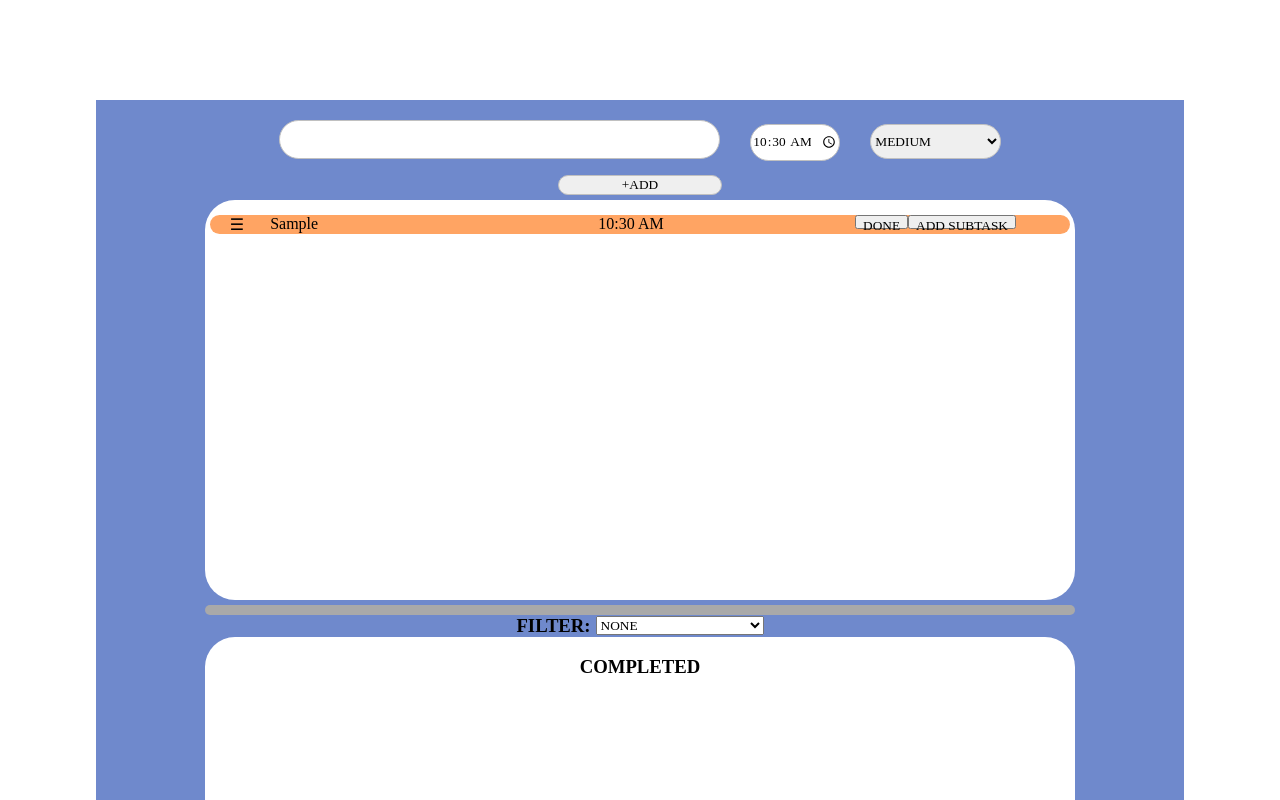
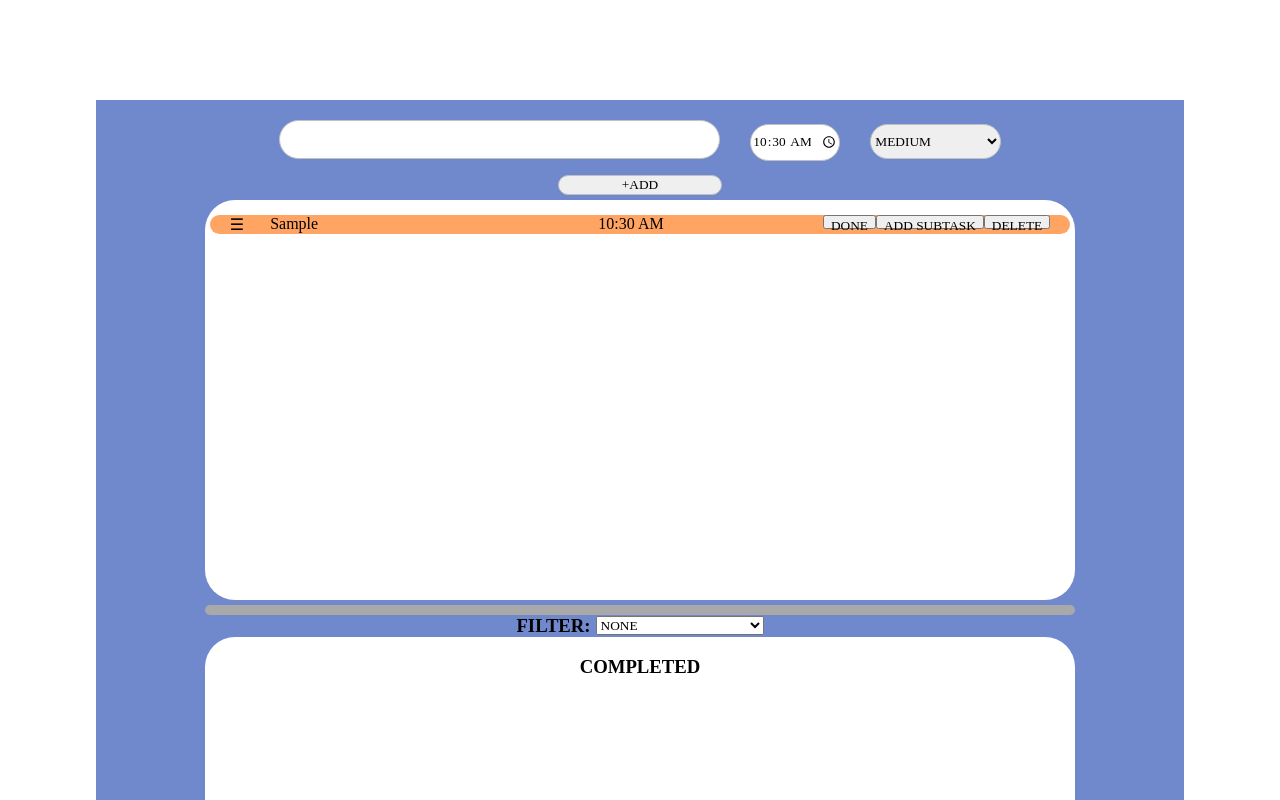
Before and after one commit to noahgmurphy/todo-list-app, a React (Create React App) app: page / in a window 1280 px wide. Both pictures are taken after typing "Sample", "10:30" into the empty fields and a click on the button "+ADD". Shown: the top 800 px of the page. Built offline with nearby package versions, Linux system fonts and the light colour scheme.

Commit message:
add delete task button and a README.md file

```diff
--- a/src/features/todo/Todo.js
+++ b/src/features/todo/Todo.js
@@ -1,5 +1,5 @@
 import React, {useState, useEffect, useRef} from 'react';
-import {addTodo, completeTodo, addSubtask, completeSubtask, changeFilter, rearrangeList} from './todoSlice.js';
+import {addTodo, completeTodo, deleteTodo, addSubtask, completeSubtask, changeFilter, rearrangeList} from './todoSlice.js';
 import {useDispatch, useSelector} from 'react-redux';
 import styles from './Todo.module.css';
 
@@ -77,6 +77,11 @@ export const Todo = (props) => {
     const handleDoneClick = (id) => {
             console.log(id);
             dispatch(completeTodo({id:id}))
+    }
+
+    const handleDelete = (id) =>{
+        console.log(id);
+        dispatch(deleteTodo({id:id}));
     }
 
     //Select Data
@@ -242,6 +247,10 @@ return(
                            else subElement.style.display="none";
                         }
                         }>ADD SUBTASK</button>
+                        <button className={styles.deleteTaskButton} onClick = {()=>{
+                            handleDelete(item.id)
+                        }}>DELETE</button>
+
                         </div>
                         {item.subtasks && item.subtasks.map((subtask, index)=>{
                             if (subtask.completed===false){
--- a/src/features/todo/Todo.module.css
+++ b/src/features/todo/Todo.module.css
@@ -77,13 +77,22 @@ form{
     top: 10px;
     border-radius: 30px;
     padding-left: 20px;
+    height: auto;
+    overflow: auto;
+
 }
 
 .buttonContainer{
     height: 18px;
+
     display: inline;
-    position: absolute;
-    left: 75%;
+
+    position: relative;
+    float: right;
+    right: 20px;
+
+
+
 
 
 }
@@ -128,6 +137,9 @@ form{
 
 
 }
+.deleteTaskButton{
+    height: 80%;
+}
 
 /*SUBTASKS*/
 .subtaskInputContainer{
@@ -144,7 +156,9 @@ form{
 }
 .subtaskContainer{
     position: relative;
+    width: 250px;
     left: 2%;
+    text-align: left;
 }
 
 .subtaskText{
@@ -203,3 +217,16 @@ form{
     margin-right:auto;
     border-radius: 30px;
 }
+
+/*MEDIA QUERIES*/
+
+@media only screen and (max-width:574px){
+   .taskText{
+    position: relative;
+    right: 20%;
+   }
+   .buttonContainer{
+    margin-bottom: 2%;
+   }
+
+}
--- a/src/features/todo/todoSlice.js
+++ b/src/features/todo/todoSlice.js
@@ -15,6 +15,11 @@ const todoSlice = createSlice({
                 ...item,
                 completed: true
             } : item)
+        },
+        deleteTodo: (state, action) =>{
+            console.log(action.payload)
+            return state.filter((item)=>item.id != action.payload.id);
+
         },
         addSubtask: (state, action) => {
             console.log("called");
@@ -108,7 +113,7 @@ const todoSlice = createSlice({
 })
 
 export const todoReducer = todoSlice.reducer;
-export const {addTodo, completeTodo, addSubtask, completeSubtask, changeFilter, rearrangeList} = todoSlice.actions;
+export const {addTodo, completeTodo, deleteTodo, addSubtask, completeSubtask, changeFilter, rearrangeList} = todoSlice.actions;
 
 
 
```
Also changed, not shown: 1 other file (tests, documents, lock files or other folders).
